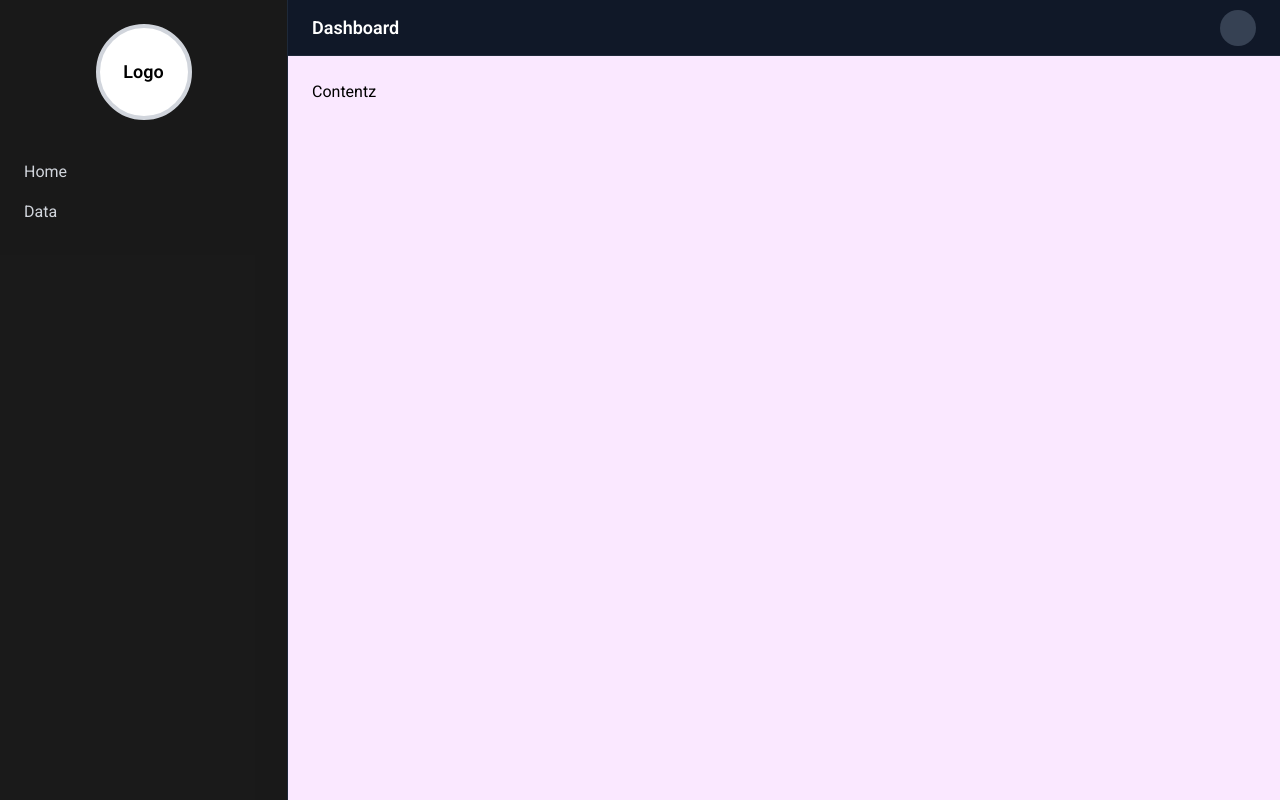
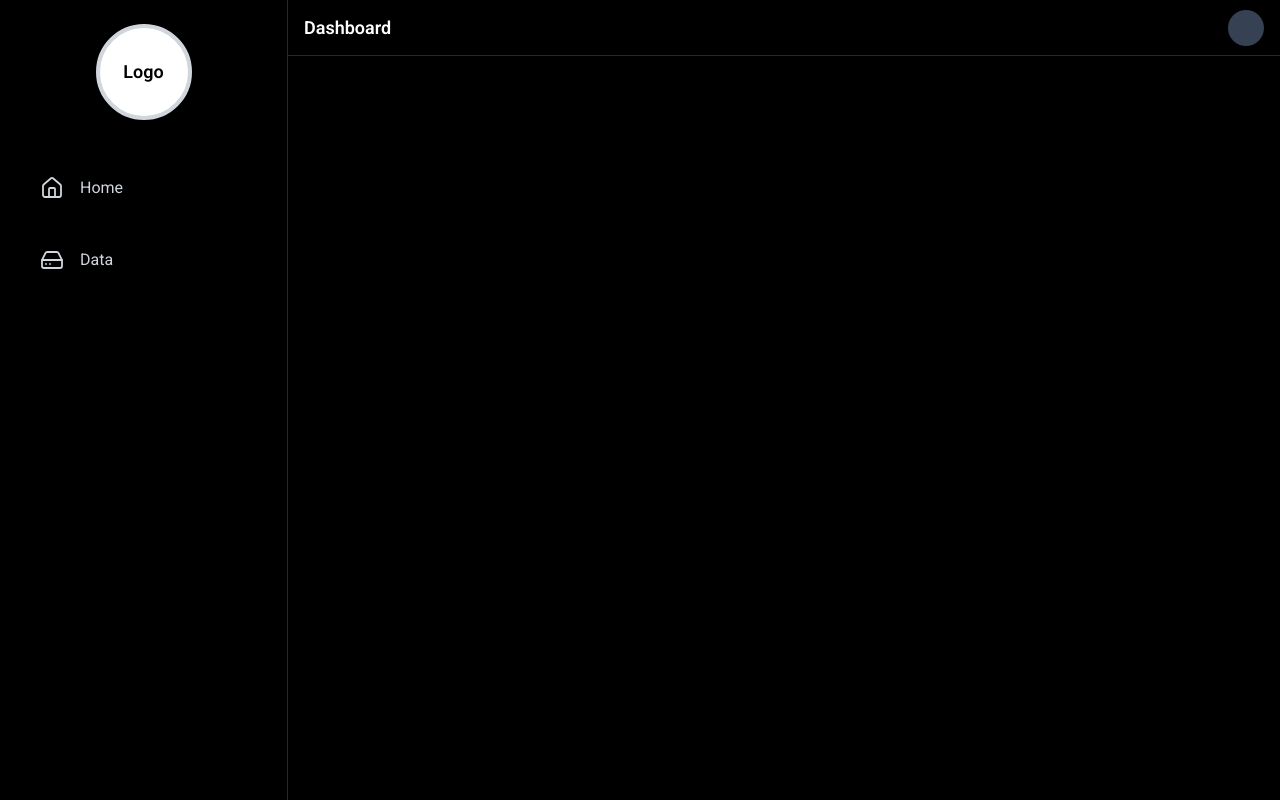
Before and after one commit to ankitrajstha/Dashboard, a React (Vite) app: page / in a window 1280 px wide. Built offline with nearby package versions, Linux system fonts and the light colour scheme.

Commit message:
feat: implement sidebar toggle and update layout (Topbar, Sidebar, Layout components)

```diff
--- a/package.json
+++ b/package.json
@@ -11,6 +11,7 @@
   },
   "dependencies": {
     "@tailwindcss/vite": "^4.1.17",
+    "lucide-react": "^0.554.0",
     "react": "^19.2.0",
     "react-dom": "^19.2.0",
     "tailwindcss": "^4.1.17"
--- a/src/components/layout/Layout.tsx
+++ b/src/components/layout/Layout.tsx
@@ -1,14 +1,20 @@
+import { useState } from "react";
 import SideBar from "./Sidebar";
 import TopBar from "./Topbar";
 
 const Layout = () => {
+  const [isSidebarOpen, setIsSidebarOpen] = useState(false);
+
   return (
     <>
-      <div className="flex h-screen bg-black/90 overflow-hidden">
-        <SideBar />
-        <div className="flex-1 flex flex-col bg-fuchsia-100">
-          <TopBar />
-          <main className="flex-1 overflow-y-auto p-6">
+      <div className="flex h-screen overflow-hidden">
+        <SideBar
+          isOpen={isSidebarOpen}
+          onClose={() => setIsSidebarOpen(false)}
+        />
+        <div className="flex-1 flex flex-col">
+          <TopBar onToggleSidebar={() => setIsSidebarOpen((prev) => !prev)} />
+          <main className="flex-1 overflow-y-auto p-6 bg-black">
             <div>Contentz</div>
           </main>
         </div>
--- a/src/components/layout/Sidebar.tsx
+++ b/src/components/layout/Sidebar.tsx
@@ -1,21 +1,60 @@
-const Sidebar = () => {
+import { NavbarItems } from "../../constants/navbar";
+import { X } from "lucide-react";
+
+interface SidebarProps {
+  isOpen: boolean;
+  onClose: () => void;
+}
+
+const Sidebar = ({ isOpen, onClose }: SidebarProps) => {
   return (
-    <aside className="w-72 p-6 border-r border-gray-800 text-white flex flex-col items-center">
-      <div className="w-24 h-24 rounded-full border-4 border-gray-300 bg-white text-black flex items-center justify-center text-lg font-semibold">
+    <>
+      {isOpen && (
+        <div
+          className="fixed inset-0 bg-black/40 lg:hidden"
+          onClick={onClose}
+        />
+      )}
+
+      <aside
+        className={`
+          fixed top-0 left-0 z-50 h-full w-72 p-6 bg-black border-r border-gray-800
+          text-white flex flex-col items-center transition-transform duration-300
+          ${isOpen ? "translate-x-0" : "-translate-x-full"}
+          lg:translate-x-0 lg:static lg:flex
+        `}
+      >
+        <button
+          onClick={onClose}
+          className="lg:hidden absolute top-4 right-4 p-2 bg-gray-800 rounded-md"
+        >
+          <X size={22} />
+        </button>
+
+        <div className="w-24 h-24 rounded-full border-4 border-gray-300 bg-white text-black flex items-center justify-center text-lg font-semibold mt-10 lg:mt-0">
           Logo
         </div>
 
         <nav className="mt-10 w-full">
           <ul className="space-y-4 text-gray-300">
-          <li className="hover:text-white transition-colors cursor-pointer">
-            Home
+            {NavbarItems.map((navbarItem) => {
+              const Icon = navbarItem.icon;
+              return (
+                <li
+                  className="p-4 hover:text-black hover:bg-white rounded-2xl transition-colors cursor-pointer"
+                  key={navbarItem.id}
+                >
+                  <div className="flex items-center gap-4">
+                    <Icon size={24} strokeWidth={1.8} />
+                    {navbarItem.label}
+                  </div>
                 </li>
-          <li className="hover:text-white transition-colors cursor-pointer">
-            Data
-          </li>
+              );
+            })}
           </ul>
         </nav>
       </aside>
+    </>
   );
 };
 
--- a/src/components/layout/Topbar.tsx
+++ b/src/components/layout/Topbar.tsx
@@ -1,7 +1,20 @@
-const Topbar = () => {
+import { Menu } from "lucide-react";
+
+interface TopbarProps {
+  onToggleSidebar: () => void;
+}
+
+const Topbar = ({ onToggleSidebar }: TopbarProps) => {
   return (
-    <nav className="h-14 bg-gray-900 border-b border-gray-800 px-6 flex items-center justify-between text-white">
-      <div className="flex items-center gap-4">
+    <nav className="h-14 bg-black border-b border-gray-800 px-4 flex items-center justify-between text-white">
+      <div className="flex items-center gap-1">
+        <button
+          onClick={onToggleSidebar}
+          className="lg:hidden p-2 hover:bg-gray-800 rounded-md"
+        >
+          <Menu size={24} />
+        </button>
+
         <h1 className="text-lg font-semibold">Dashboard</h1>
       </div>
 
--- /dev/null
+++ b/src/constants/navbar.ts
@@ -0,0 +1,13 @@
+import { House, HardDrive } from "lucide-react";
+
+export interface NavbarItems {
+  id: string;
+  label: string;
+  icon: React.ElementType;
+  path: string;
+}
+
+export const NavbarItems: NavbarItems[] = [
+  { id: "home", label: "Home", icon: House, path: "/" },
+  { id: "data", label: "Data", icon: HardDrive, path: "/data" },
+];
```
Also changed, not shown: 1 other file (tests, documents, lock files or other folders). Lines whose indentation alone changed are shown as unchanged.
